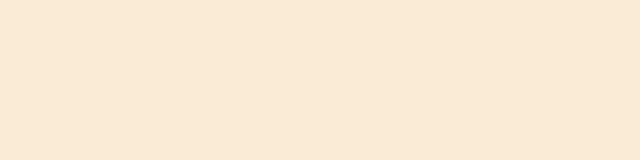
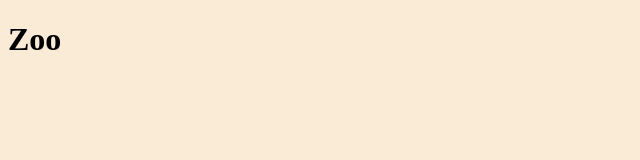
Before and after one commit to ASlayton/xhr-zoo, a plain HTML site: page index.html in a window 1280 px wide. Shown: the full height of the page, 0-640 px from the left. Drawn offline with Linux system fonts and the light colour scheme.

Commit message:
setup commit

```diff
--- a/index.html
+++ b/index.html
@@ -6,6 +6,7 @@
   <link rel="stylesheet" href="main.css">
 </head>
 <body>
+  <h1>Zoo</h1>
   <script src="main.js"></script>
 </body>
 </html>
```
